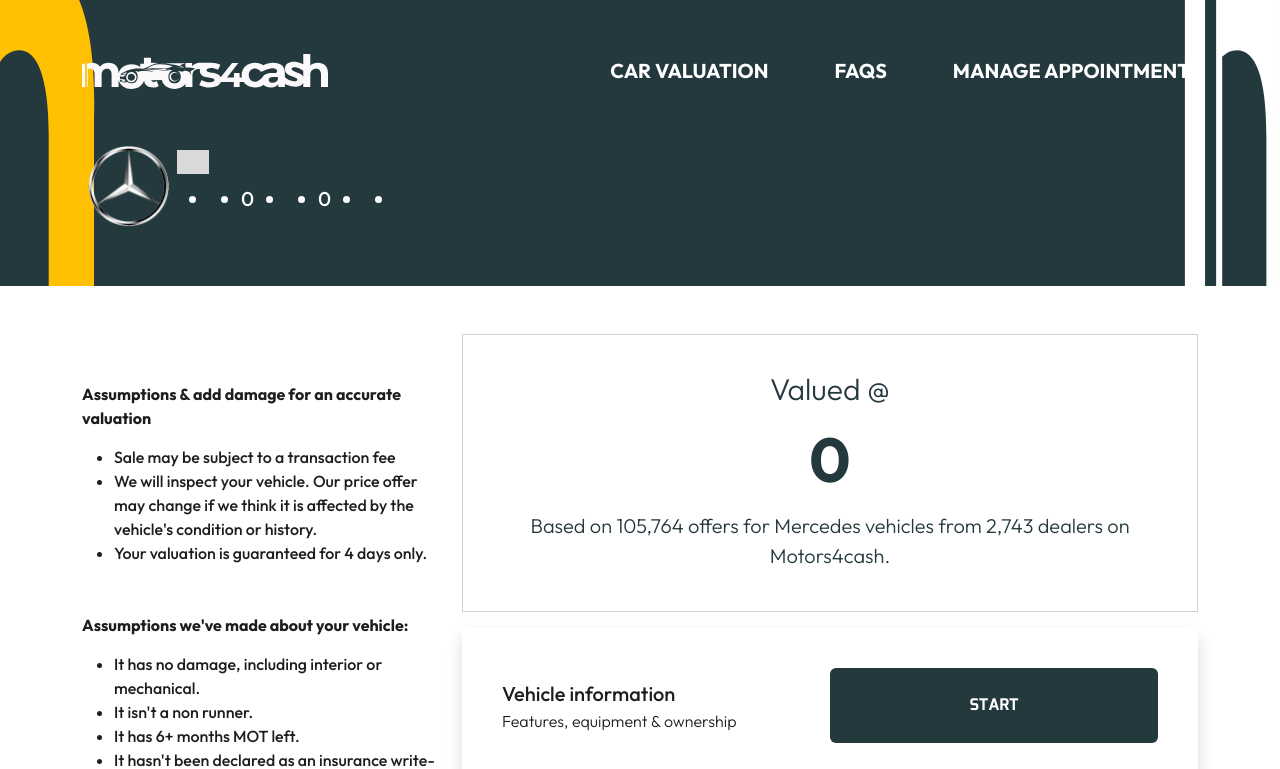
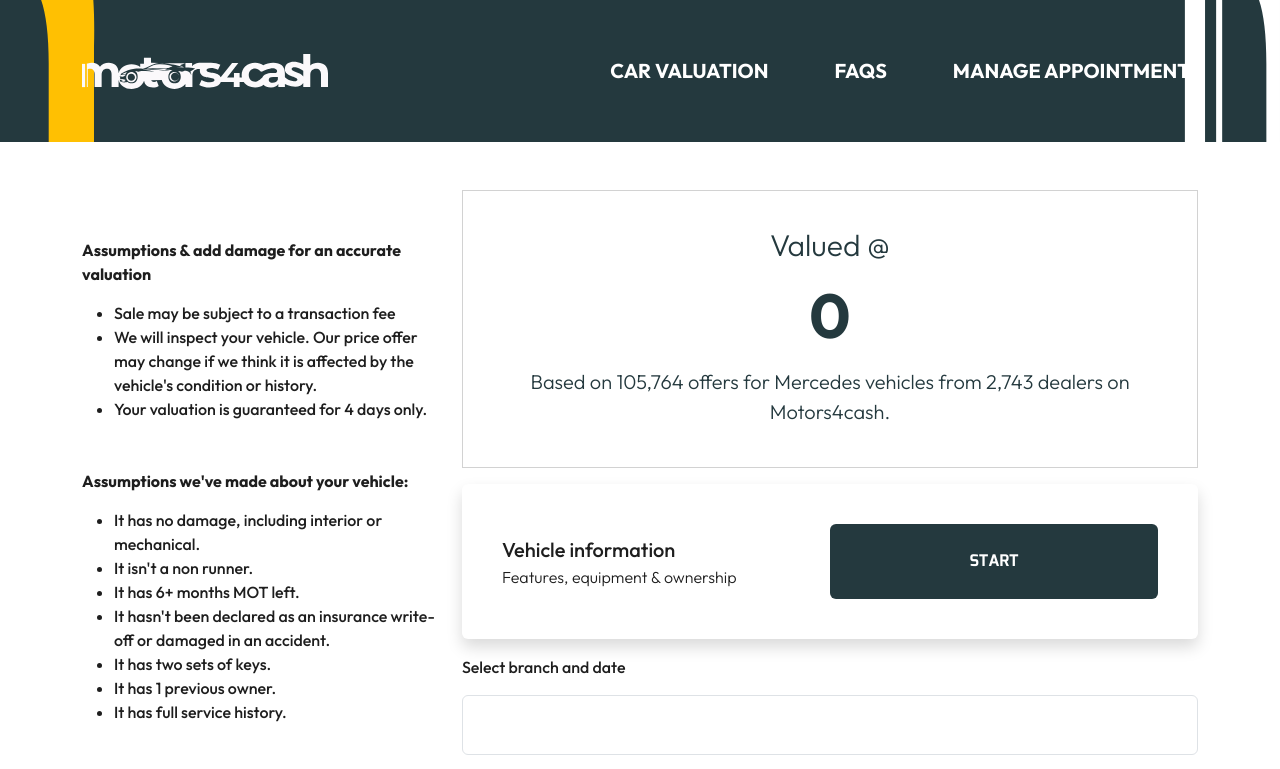
Before and after one commit to Strike1031/motors4cash, a React (Create React App) app: page /detail/1 in a window 1280 px wide. Shown: the top 769 px of the page. Built offline with nearby package versions, Linux system fonts and the light colour scheme.

Commit message:
remove headers when..

```diff
--- a/src/components/layouts/headers.js
+++ b/src/components/layouts/headers.js
@@ -24,7 +24,7 @@
                 </Container>
             </Navbar>
             {
-                id == 1 ? (
+                id == 1 && vehicleNumber ? (
                     <Container className="pb-5">
                         <Row className="align-items-center">
                             <Col sm={12} md={2} lg={1} className="text-center mb-2"><Image src={_model} width="90" /></Col>
--- a/src/components/stepper.js
+++ b/src/components/stepper.js
@@ -1,6 +1,6 @@
-import React, { useContext, useState, useRef, useEffect } from 'react';
-import { Card, Button, InputGroup, Form, Row, Col, Image, Carousel } from 'react-bootstrap';
-import { DateIcon, MailLineIcon, MapIcon } from '../assets';
+import React, { useContext, useState, useRef } from 'react';
+import { Card, Button, InputGroup, Form, Row, Col, Image } from 'react-bootstrap';
+import { DateIcon, MapIcon } from '../assets';
 import { useNavigate } from 'react-router-dom';
 import { VehicleContext } from '../context/context';
 import BookPage from '../pages/BookPage';
--- a/src/pages/BookPage.js
+++ b/src/pages/BookPage.js
@@ -32,9 +32,7 @@
         zone,
         component,
         fault,
-        email,
-        postCode,
-        phone,
+
         appointmentPlace,
         appointmentDate,
         appointmentTime,
```
